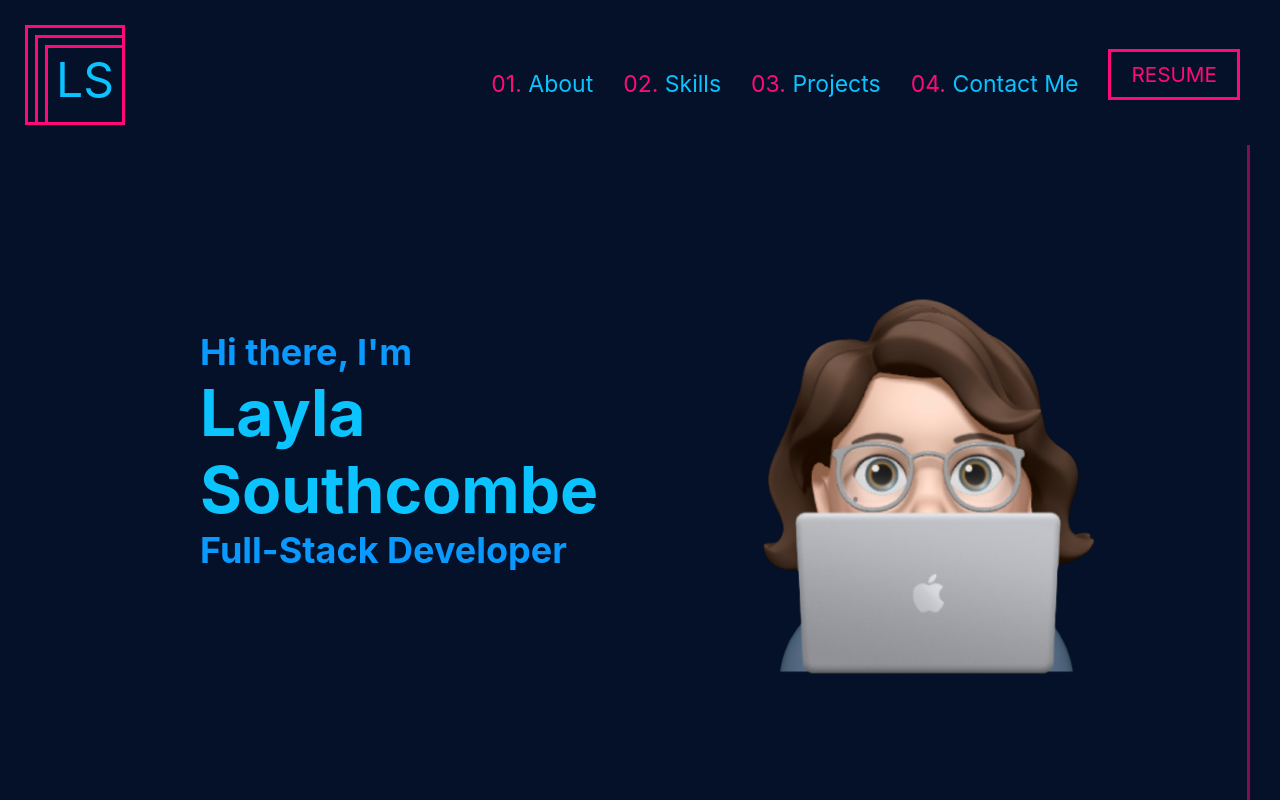
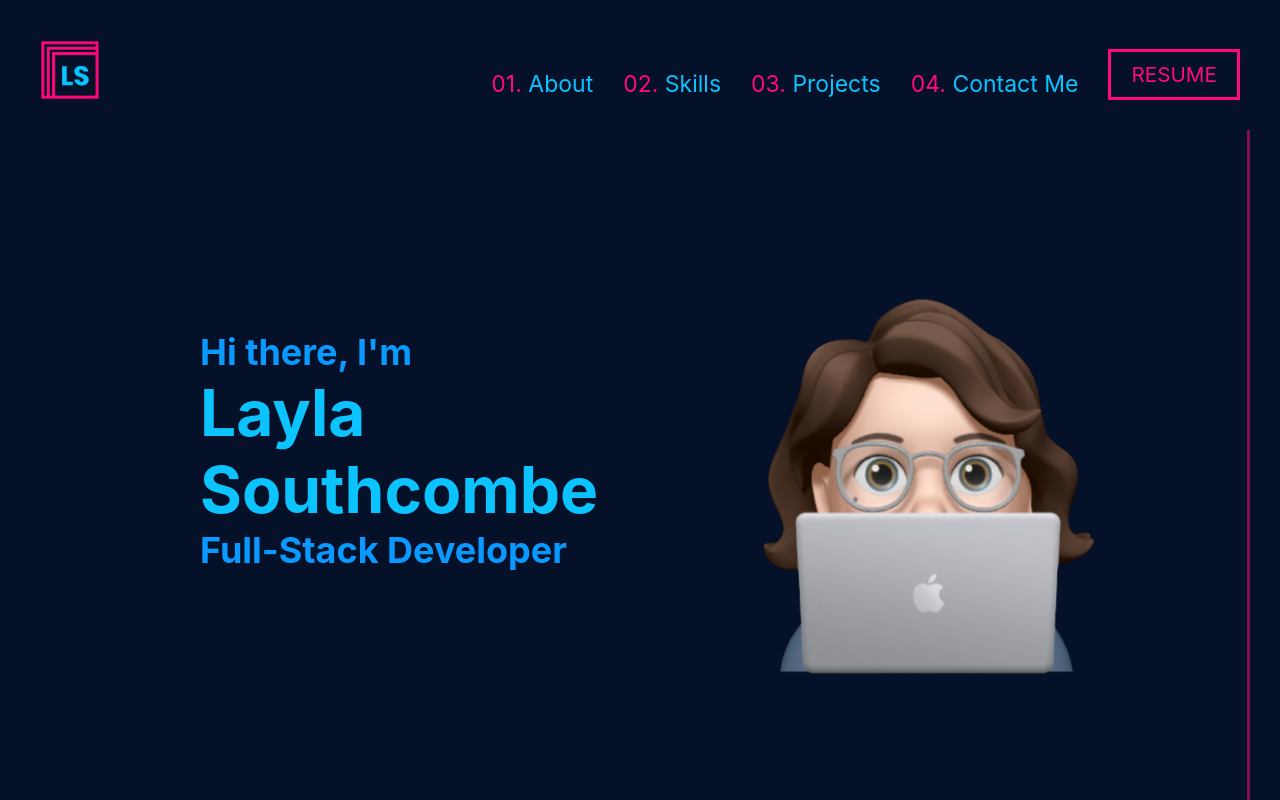
Before and after one commit to LaylaSouthcombe/Portfolio, a React (Create React App) app: page / in a window 1280 px wide. Shown: the top 800 px of the page. Built offline with nearby package versions, Linux system fonts and the light colour scheme.

Commit message:
reduce menu and logo size

```diff
--- a/src/App.css
+++ b/src/App.css
@@ -136,39 +136,13 @@ h1 {
 
 .bottomLogo {
   margin: 0 auto;
-  width: 80px;
-  height: 80px;
+  width: 60px;
+  height: 60px;
   position: relative;
 }
-.bottomSquare1{
-  border: 3px solid #FF0A78;
-  width: 80px;
-  height: 80px;
-  position: absolute;
-  top: 0;
-  left: 0;
-}
-.bottomSquare2{
-  border: 3px solid #FF0A78;
-  width: 70px;
-  height: 70px;
-  position: absolute;
-  top: 10px;
-  left: 10px;
-}
-.bottomSquare3{
-  border: 3px solid #FF0A78;
-  width: 60px;
-  height: 60px;
-  position: absolute;
-  top: 20px;
-  left: 20px;
-}
-.bottomLogoText{
-  font-size: 36px;
-  text-align: center;
-  line-height: 100px;
-  margin-left: 20px;
+
+.bottomLogo > img {
+  width: 100%;
 }
 .bottomLinksDiv {
   width: 75%;
@@ -207,26 +181,6 @@ h1 {
   }
   h1 {
     font-size: 36px;
-  }
-  .bottomLogo {
-    width: 100px;
-    height: 100px;
-  }
-  .bottomSquare1{
-    width: 100px;
-    height: 100px;
-  }
-  .bottomSquare2{
-    width: 90px;
-    height: 90px;
-  }
-  .bottomSquare3{
-    width: 80px;
-    height: 80px;
-  }
-  .bottomLogoText{
-    font-size: 48px;
-    line-height: 110px;
   }
   .bottomLinksDiv {
     width: 65%;
@@ -367,6 +321,10 @@ h1 {
     margin-top: 100px;
     margin-bottom: 150px;
   }
+  .bottomLogo {
+    width: 65px;
+    height: 65px;
+  }
 }
 
 @media (min-width: 1200px) {
@@ -380,9 +338,11 @@ h1 {
   }
   .mouseSquares{
     position: absolute;
-    /* background-color: #0AC3FF; */
     width: 100%;
     height: 700px;
-    /* margin-left: auto; */
+  }
+  .bottomLogo {
+    width: 80px;
+    height: 80px;
   }
 }
--- a/src/App.js
+++ b/src/App.js
@@ -4,6 +4,7 @@ import { NavBar } from './layout'
 import gitHubIcon from './images/icon-github.png'
 import linkedInIcon from './images/icon-linkedin.png'
 import mailIcon from './images/icon-mail.png'
+import logo from './images/logo.png'
 
 import './App.css';
 import './pages/About/style.css'
@@ -35,14 +36,8 @@ function App() {
         <Projects innerRef={projectsOnClickRef}/>
         <Contact innerRef={contactOnClickRef}zIndex={zIndex}/>
         <div className="bottomLogo">
-                    <div className="bottomSquare1">
-                    </div>
-                    <div className="bottomSquare2">
-                    </div>
-                    <div className="bottomSquare3">
-                    </div>
-                    <p className="bottomLogoText">LS</p>
-                </div>
+          <img src={logo} alt="" />
+        </div>
         <div className="bottomLine line"></div>
         <div className="bottomLinksDiv">
           <ul className="bottomLinks">
--- a/src/layout/NavBar/index.js
+++ b/src/layout/NavBar/index.js
@@ -1,5 +1,6 @@
 import React, { useState } from 'react'
 import { Link } from "react-scroll";
+import logo from '../../images/logo.png'
 
 const NavBar = ({setBodyClass, setzIndex, aboutOnClickRef, projectsOnClickRef, skillsOnClickRef, contactOnClickRef}) => {
     const [sideModalClassName, setSideModalClassName] = useState("sideModal")
@@ -38,11 +39,8 @@ const NavBar = ({setBodyClass, setzIndex, aboutOnClickRef, projectsOnClickRef, s
     return (
         <>
             <div className="topnav">
-                <div className="logo">
-                    <div className="square1"></div>
-                    <div className="square2"></div>
-                    <div className="square3"></div>
-                    <p className="logoText">LS</p>
+                <div className="topNavLogo">
+                    <img src={logo} alt="" />
                 </div>
                 <ul className="navBar" id="myLinks">
                     <li><Link activeClass="active" smooth spy to="about" offset={-180}><span className="number">01.</span> About</Link></li>
@@ -53,20 +51,19 @@ const NavBar = ({setBodyClass, setzIndex, aboutOnClickRef, projectsOnClickRef, s
                 </ul>
             </div>
             <div className="sidenav">
-                <div className="logo">
-                    <div className="square1">
-                    </div>
-                    <div className="square2">
-                    </div>
-                    <div className="square3">
-                    </div>
-                    <p className="logoText">LS</p>
+                <div className="navLogo">
+                    <img src={logo} alt="" />
                 </div>
-                <button className={iconClassName} onClick={openCloseSideNav}>
-                    <i className={iconImg}></i>
+                <button className={"navIcon"} onClick={openCloseSideNav}>
+                    <i className={"fa fa-bars"}></i>
                 </button>
             </div>
             <div className={sideModalClassName}>
+                <div className="navIconContainer">
+                <button className={"navIcon navIconSideModal"} onClick={openCloseSideNav}>
+                        <i className={"fa-solid fa-xmark"}></i>
+                    </button>
+                </div>
                 <ul className="sideNavBar">
                     <li onClick={() => scrollEffect(aboutOnClickRef)}><span className="number">01.</span>About</li>
                     <li onClick={() => scrollEffect(skillsOnClickRef)}><span className="number">02.</span>Skills</li>
@@ -75,7 +72,7 @@ const NavBar = ({setBodyClass, setzIndex, aboutOnClickRef, projectsOnClickRef, s
                     <li><a href="https://docdro.id/9LPsMmD" target="_blank" rel="noreferrer" id="sideBarResume">RESUME</a></li>
                 </ul>
             </div>
-            </>
+        </>
     )
 }
 
--- a/src/layout/NavBar/style.css
+++ b/src/layout/NavBar/style.css
@@ -8,45 +8,16 @@ header {
     z-index: 1;
     justify-content: right;
 }
+.navLogo {
+    height: 40px;
+    margin-left: 15px;
+    margin-top: 15px;
+}
+.navLogo > img, .topNavLogo > img {
+    height: 100%;
+}
 .active {
     font-weight: bold;
-}
-.logo {
-    margin-right: auto;
-    margin-left: 15px;
-    margin-top: 25px;
-    width: 80px;
-    height: 80px;
-    position: relative;
-}
-.square1{
-    border: 3px solid #FF0A78;
-    width: 60px;
-    height: 60px;
-    position: absolute;
-    top: 0;
-    left: 0;
-}
-.square2{
-    border: 3px solid #FF0A78;
-    width: 50px;
-    height: 50px;
-    position: absolute;
-    top: 10px;
-    left: 10px;
-}
-.square3{
-    border: 3px solid #FF0A78;
-    width: 40px;
-    height: 40px;
-    position: absolute;
-    top: 20px;
-    left: 20px;
-}
-.logoText{
-    font-size: 24px;
-    text-align: center;
-    line-height: 80px;
 }
 .topnav{
     display: none;
@@ -55,7 +26,7 @@ header {
     padding: 1.5vw;
     margin-top: 5vh;
 }
-.navBar > li > a{
+.navBar > li > a {
     cursor: pointer
 }
 .sidenav {
@@ -63,7 +34,7 @@ header {
     justify-content: space-between;
     width: 100%;
 }
-.sideNavBar > li > a{
+.sideNavBar > li > a {
     cursor: pointer
 }
 .visibleBody {
@@ -86,7 +57,7 @@ header {
     height: 100vh;
     background-color: #081e48;
     width: 70%;
-    z-index: 9998;
+    z-index: 9999;
     display: none;
 }
 .visibleModal{
@@ -119,34 +90,40 @@ header {
 }
 
 .sideNavBar {
-    padding-top: 20vh;
+    padding-top: 15vh;
 }
 .sideNavBar > li {
     list-style-type: none;
-    padding: 5px;
-    padding-top: 5%;
-    padding-left: 10%;
+    padding: 15px;
+    padding-left: 15%;
     font-size: 1.5em;
 }
 .me {
     margin-left: 50px;
 }
 .navIcon {
-    z-index: 9999;
-    margin: 25px;
-    padding: 10px 15px;
+    margin: 15px;
+    padding: 7.5px 10px;
     background-color: #081e48;
-    border: none;
-    outline: none;
-}
-.navIconBorder{
     border: 3px solid #0AC3FF;
     background-color: #041129;
+    outline: none;
+    height: 40px;
 }
+.navIconContainer {
+    width: 100%;
+    display: flex;
+    justify-content: flex-end;
+}
+.navIconSideModal {
+    padding: 7.5px 11px;
+}
+
 .navIcon > i {
-    font-size: 30px;
+    font-size: 20px;
     color: #FF0A78;
 }
+
 #sideBarResume {
     color: #FF0A78;
     background-color: #081e48;
@@ -159,28 +136,6 @@ header {
 @media (min-width: 320px){
     header {
         font-size: 20px;
-    }
-    .logo {
-        margin-left: 25px;
-        margin-top: 25px;
-        width: 100px;
-        height: 100px;
-    }
-    .square1{
-        width: 80px;
-        height: 80px;
-    }
-    .square2{
-        width: 70px;
-        height: 70px;
-    }
-    .square3{
-        width: 60px;
-        height: 60px;
-    }
-    .logoText{
-        font-size: 38px;
-        line-height: 100px;
     }
     .sideNavBar {
         padding-top: 22vh;
@@ -204,7 +159,17 @@ header {
     header {
         font-size: 20px;
     }
-
+    .navLogo {
+        height: 45px;
+        margin-left: 15px;
+        margin-top: 15px;
+    }
+    .navIcon {
+        height: 45px;
+    }
+    .navIcon > i {
+        font-size: 25px;
+    }
     .sideNavBar {
         padding-top: 20vh;
     }
@@ -231,9 +196,30 @@ header {
     .me {
         margin-left: 0px;
     }
+    .navLogo {
+        margin: 20px;
+        height: 47.5px;
+    }
+    .navIcon {
+        margin: 20px;
+        height: 50px;
+    }
+    .sideModal > .navIcon {
+        margin-right: 0;
+        margin-left: 70%;
+    }
+    .navIcon > i {
+        font-size: 30px;
+    }
 }
 @media (min-width: 768px) {
     .navIcon {
+        margin: 30px;
+        height: 60px;
+        padding: 12.5px 17.5px;
+    }
+    .navLogo {
+        height: 55px;
         margin: 30px;
     }
     .sideModal {
@@ -267,6 +253,10 @@ header {
         display: flex;
         width: 100%;
     }
+    .topNavLogo {
+        height: 60px;
+        margin: 40px auto 30px 40px
+    }
     .navBar {
         display: flex;
     }
@@ -292,31 +282,4 @@ header {
        margin-top: 45px;
        margin-right: 25px;
     }
-
-    #logo {
-        margin-left: 35px;
-        margin-top: 35px;
-        max-width: 120px;
-        max-height: 120px;
-    }
-    .logo {
-        width: 120px;
-        height: 120px;
-    }
-    .square1{
-        width: 100px;
-        height: 100px;
-    }
-    .square2{
-        width: 90px;
-        height: 90px;
-    }
-    .square3{
-        width: 80px;
-        height: 80px;
-    }
-    .logoText{
-        font-size: 48px;
-        line-height: 110px;
-    }
 }
```
Also changed, not shown: src/images/logo.png (added).
